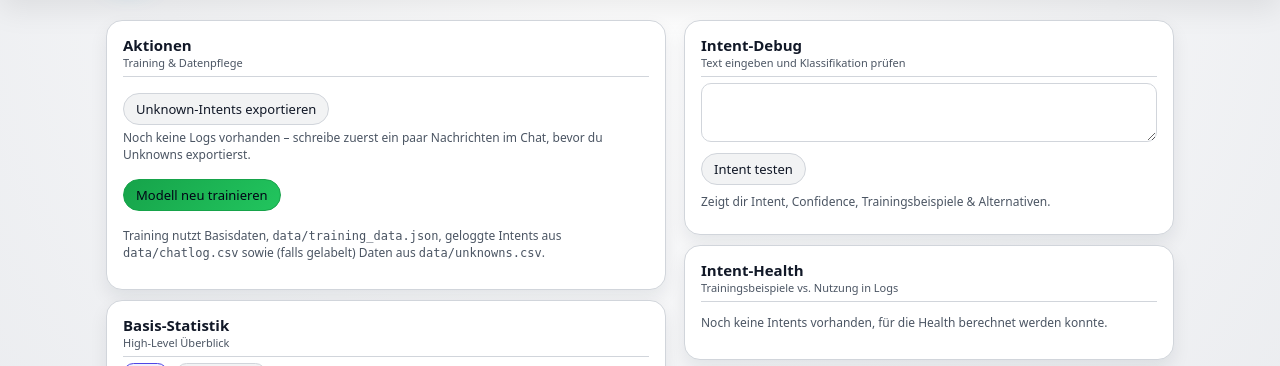
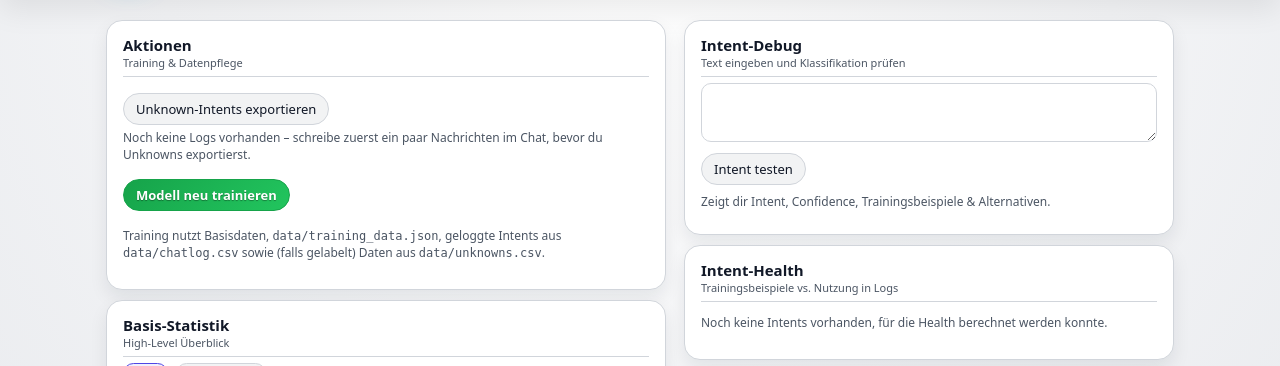
Before and after one commit to karthaus-chatty/own-KI, a Flask app: template templates/admin.html in a window 1280 px wide. Shown: the part 70-436 px from the top of the page. Run offline with Flask 3, Linux system fonts and the light colour scheme; the template is opened without the code that fills it, so the values that code supplies are empty; parts of the project's set-up code (start-up, migrations or seed data) failed here and were passed over.

Commit message:
color issues solved

```diff
--- a/templates/admin.html
+++ b/templates/admin.html
@@ -340,8 +340,18 @@
     .btn-success {
       border-color: var(--accent-green);
       background: linear-gradient(135deg, #16a34a, #22c55e);
-      color: #020617;
+      color: #ffffff;              /* <- immer gut lesbar */
+      font-weight: 700;            /* <- stärker */
+      text-shadow: 0 1px 1px rgba(0,0,0,0.35);  /* <- Kontrast auf hellen Verläufen */
     }
+
+.btn-success:hover {
+  filter: brightness(1.03);
+}
+
+.btn-success:active {
+  filter: brightness(0.98);
+}
 
     .status-text {
       font-size: 12px;
```
